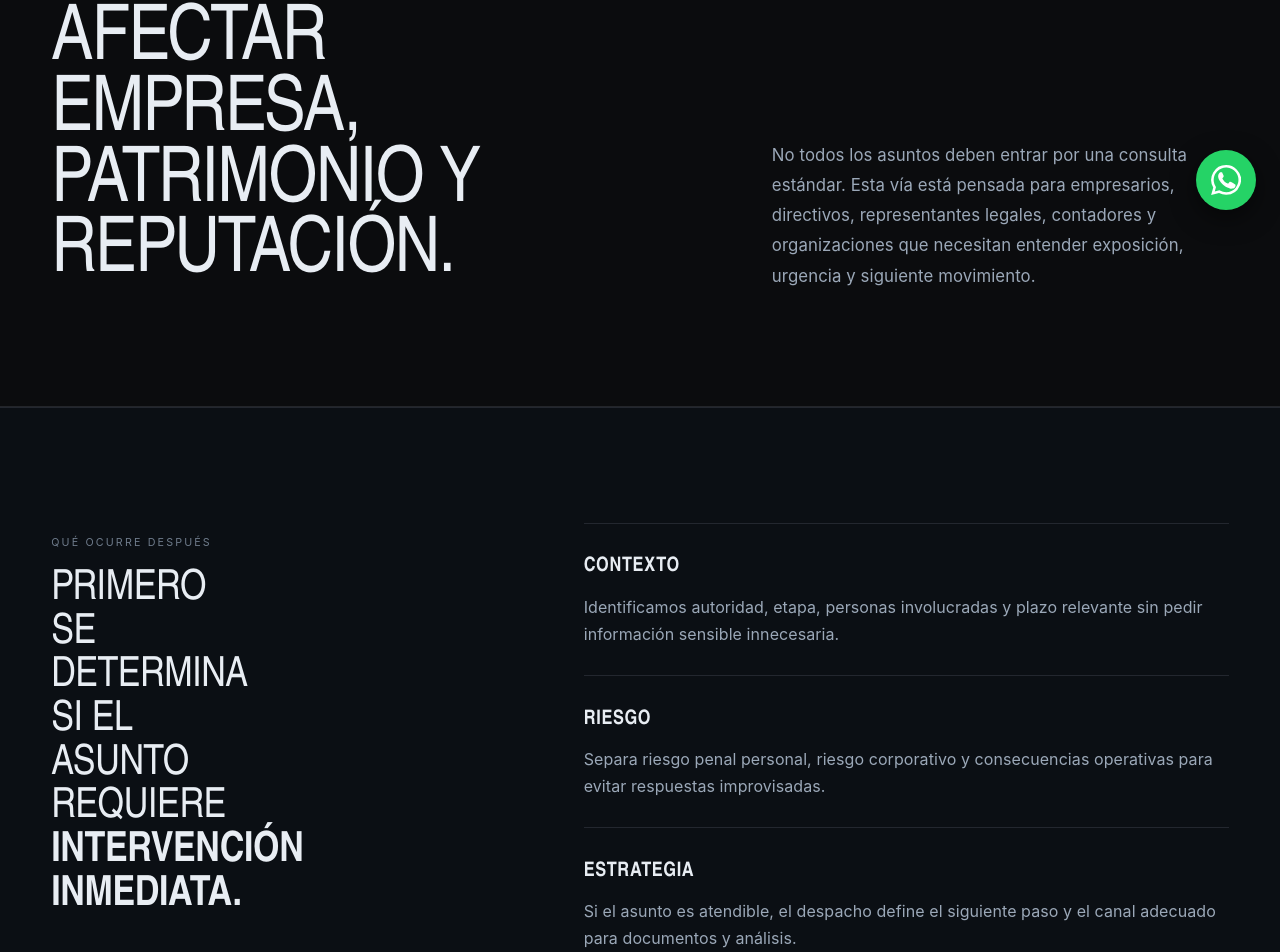
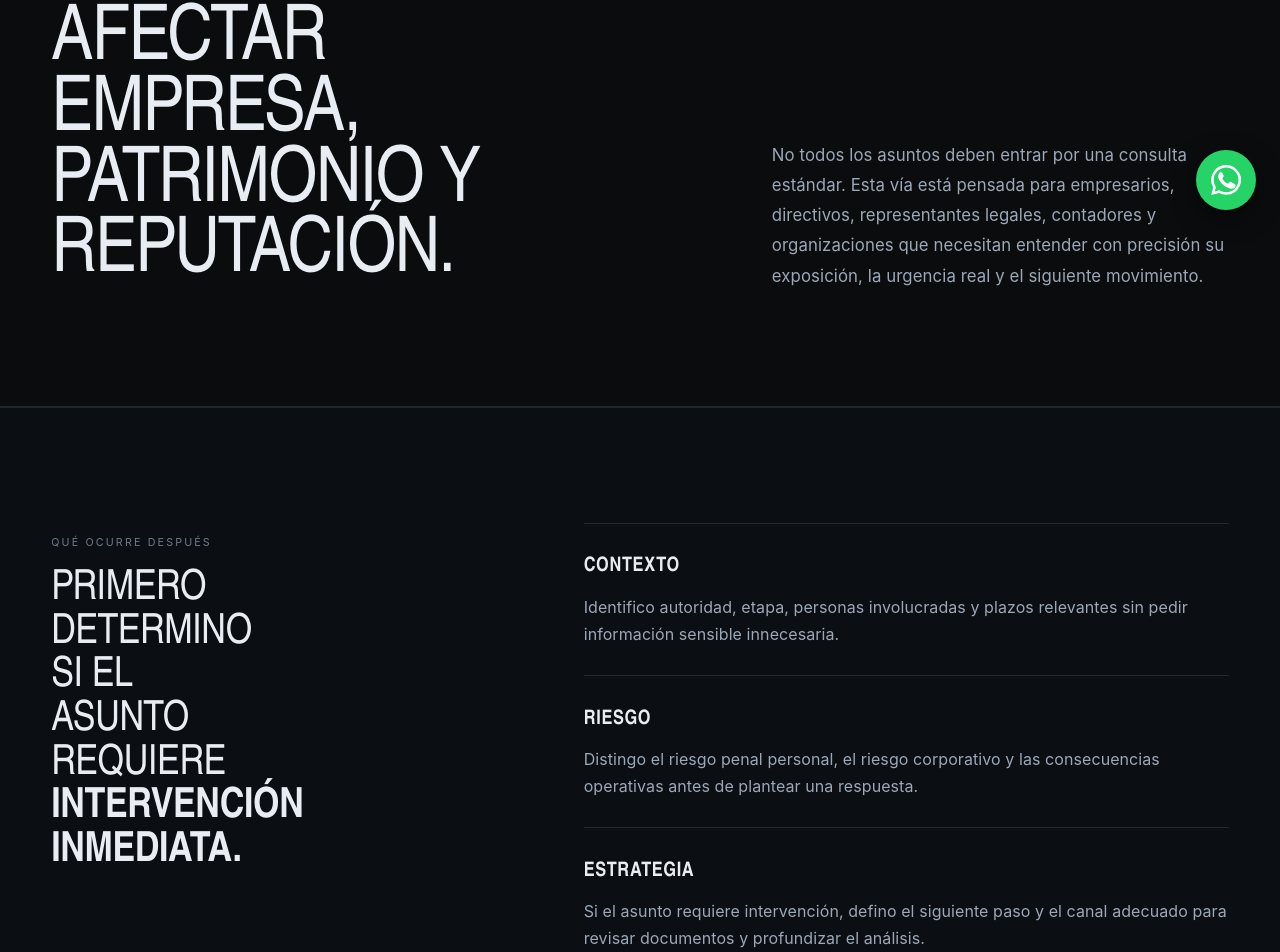
Before and after one commit to josuechavando350-png/nexus-engine, a Next.js app in the folder apps/cano-penal/: page /evaluacion-empresarial in a window 1280 px wide. Shown: the part 570-1522 px from the top of the page. Built offline with nearby package versions, Linux system fonts and the light colour scheme.

Commit message:
copy(cano): refine enterprise evaluation voice

```diff
--- a/apps/cano-penal/src/app/evaluacion-empresarial/page.tsx
+++ b/apps/cano-penal/src/app/evaluacion-empresarial/page.tsx
@@ -17,17 +17,17 @@ export default function EnterpriseEvaluationPage() {
           <h1>Cuando el asunto penal también puede afectar empresa, patrimonio y reputación.</h1>
         </div>
         <div>
-          <p>No todos los asuntos deben entrar por una consulta estándar. Esta vía está pensada para empresarios, directivos, representantes legales, contadores y organizaciones que necesitan entender exposición, urgencia y siguiente movimiento.</p>
+          <p>No todos los asuntos deben entrar por una consulta estándar. Esta vía está pensada para empresarios, directivos, representantes legales, contadores y organizaciones que necesitan entender con precisión su exposición, la urgencia real y el siguiente movimiento.</p>
         </div>
       </div>
     </section>
     <section className="cp-section">
       <div className="cp-wrap cp-enterprise-process">
-        <div><p className="cp-eyebrow">Qué ocurre después</p><h2>Primero se determina si el asunto requiere <strong>intervención inmediata.</strong></h2></div>
+        <div><p className="cp-eyebrow">Qué ocurre después</p><h2>Primero determino si el asunto requiere <strong>intervención inmediata.</strong></h2></div>
         <div className="cp-enterprise-steps">
-          <article><h3>Contexto</h3><p>Identificamos autoridad, etapa, personas involucradas y plazo relevante sin pedir información sensible innecesaria.</p></article>
-          <article><h3>Riesgo</h3><p>Separa riesgo penal personal, riesgo corporativo y consecuencias operativas para evitar respuestas improvisadas.</p></article>
-          <article><h3>Estrategia</h3><p>Si el asunto es atendible, el despacho define el siguiente paso y el canal adecuado para documentos y análisis.</p></article>
+          <article><h3>Contexto</h3><p>Identifico autoridad, etapa, personas involucradas y plazos relevantes sin pedir información sensible innecesaria.</p></article>
+          <article><h3>Riesgo</h3><p>Distingo el riesgo penal personal, el riesgo corporativo y las consecuencias operativas antes de plantear una respuesta.</p></article>
+          <article><h3>Estrategia</h3><p>Si el asunto requiere intervención, defino el siguiente paso y el canal adecuado para revisar documentos y profundizar el análisis.</p></article>
         </div>
       </div>
     </section>
```
